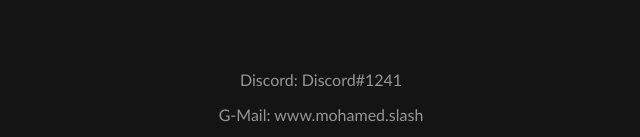
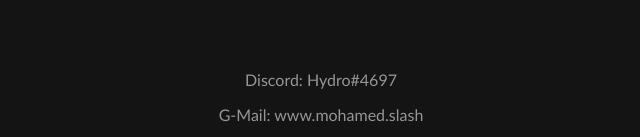
Before and after one commit to Hydro7/Hydro7, a plain HTML site: page index.html in a window 1280 px wide. Shown: the part 690-827 px from the top of the page, 319-959 px from the left. Drawn offline with Linux system fonts and the light colour scheme.

Commit message:
Update index.html

```diff
--- a/index.html
+++ b/index.html
@@ -13,7 +13,7 @@
 
 
     <div id="contacts-bar">
-        <p id="discord">Discord: Discord#1241</p>
+        <p id="discord">Discord: Hydro#4697</p>
         <p id="gmail">G-Mail: www.mohamed.slash</p>
     </div>
 </body>
```
